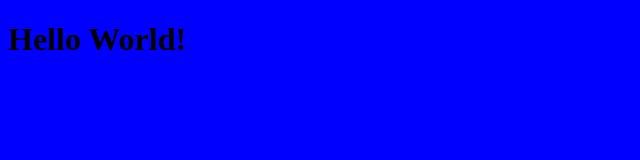
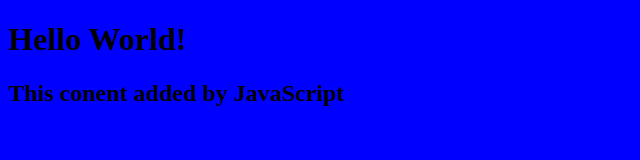
Before and after one commit to ajineer/phase-0-personal-website, a plain HTML site: page index.html in a window 1280 px wide. Shown: the whole page, without its empty margins (0-640 px from the left). Drawn offline with Linux system fonts and the light colour scheme.

Commit message:
added js file and appended h2 with text

```diff
--- a/index.html
+++ b/index.html
@@ -9,5 +9,6 @@
 </head>
 <body>
     <h1>Hello World!</h1>
+    <script src="./script.js"></script>
 </body>
 </html>
--- /dev/null
+++ b/script.js
@@ -0,0 +1,3 @@
+const h2 = document.createElement("h2");
+h2.textContent = "This conent added by JavaScript";
+document.querySelector("body").appendChild(h2);
```
